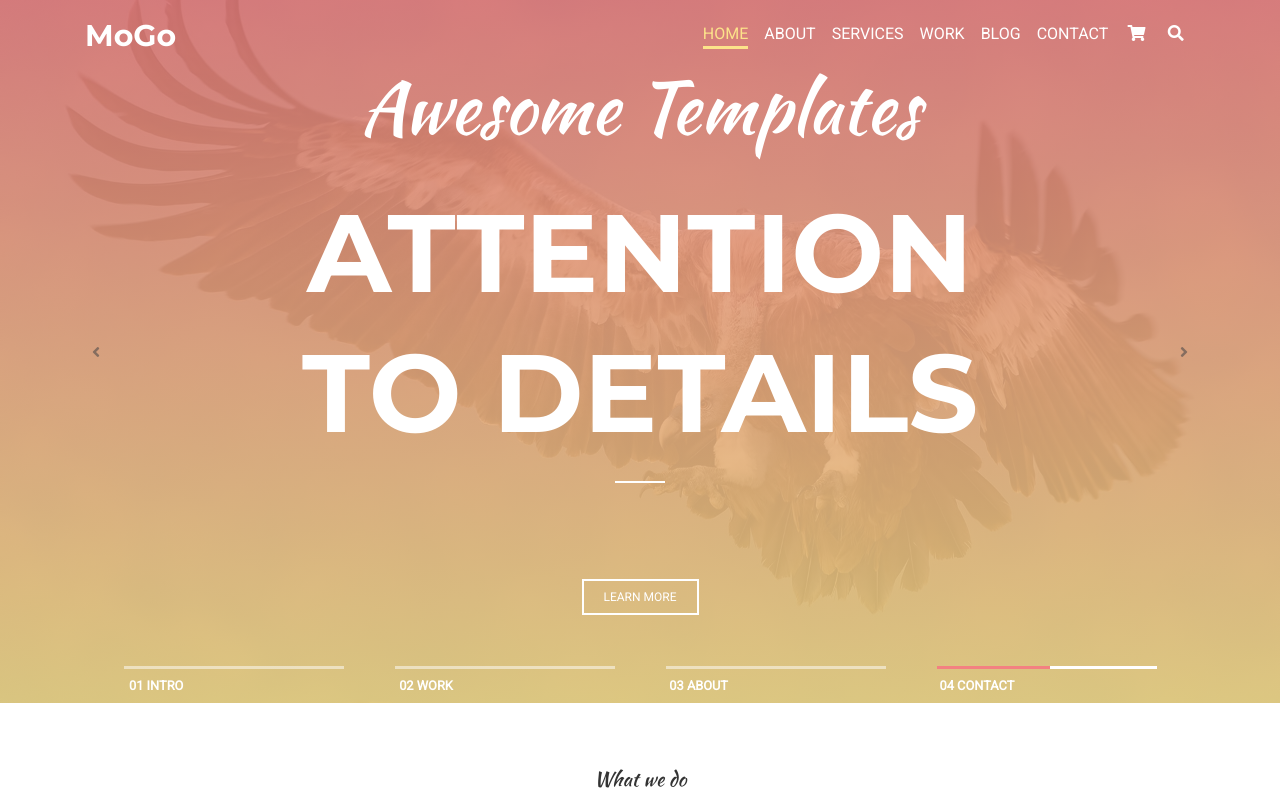
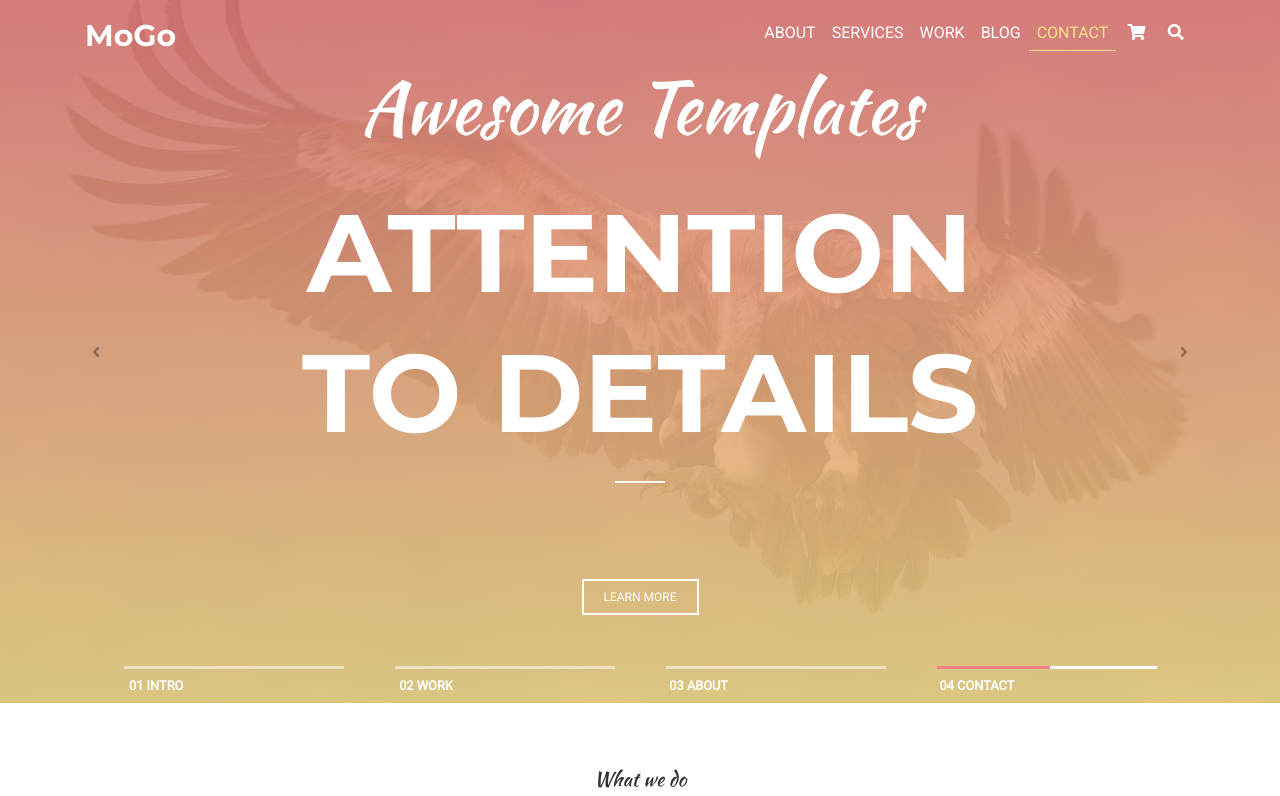
Before and after one commit to abdelrhmanadel2/MoGoWeb, a plain HTML site: page index.html in a window 1280 px wide. Shown: the top 796 px of the page. Drawn offline with nearby package versions, Linux system fonts and the light colour scheme.

Commit message:
nan-links scroll edit

```diff
--- a/index.html
+++ b/index.html
@@ -24,7 +24,7 @@
   <link href="css/sass.css" rel="stylesheet" type="text/css" />
 </head>
 
-<body class="position-relative">
+<body data-spy="scroll" data-target=".navbar" data-offset="50" class="position-relative">
 <!-- loader -->
 <div class="loader position-fixed">
   <div class="loader-content">
@@ -52,7 +52,7 @@
   <!-- navbar -->
   <nav id="navbar" class="navbar navbar-expand-lg navbar-light fixed-top ">
     <div class="container">
-      <a class="navbar-brand text-white" href="#">MoGo</a>
+      <a class="navbar-brand text-white" href="#home">MoGo</a>
       <div class="d-lg-none">
         <button class="navbar-toggler" type="button" data-toggle="collapse" data-target="#navbarSupportedContent"
           aria-controls="navbarSupportedContent" aria-expanded="false" aria-label="Toggle navigation">
@@ -64,9 +64,6 @@
       </div>
       <div class="collapse navbar-collapse " id="navbarSupportedContent">
         <ul class="navbar-nav ml-auto">
-          <li class="nav-item home">
-            <a class="nav-link  " href="#home">HOME</a>
-          </li>
           <li class="nav-item about-us">
             <a class="nav-link " href="#about-us">ABOUT</a>
           </li>
--- a/js/script.js
+++ b/js/script.js
@@ -36,18 +36,14 @@ $(document).ready(function () {
 
   });
   $('.loader').fadeOut(2000);
-  if($(window).scrollTop() < (aboutoff-30)){
-    $("nav ul li.active").removeClass('active');
 
-    $(`nav ul li.home`).addClass('active');
-  }
 });
 
 
 let aboutoff = $('#about-us').offset().top;
 
-//add active class to navlink
-$('.nav-item a').on('click',function (e) {
+//scroll to sections
+$('.nav-item a').on('click', function (e) {
   e.preventDefault();
   var target = this.hash,
     $target = $(target);
@@ -58,38 +54,15 @@ $('.nav-item a').on('click',function (e) {
     window.location.hash = target;
   });
 });
-
-
+//scrolltopbutton
 var toggleScrollToTopButton = function () {
 
-  if ( $(window).scrollTop() > 1000) {
+  if ($(window).scrollTop() > 1000) {
     $('.scrolltotop ').fadeIn();
   } else {
     $('.scrolltotop ').fadeOut();
   }
 }
-var addClassOnScroll = function () {
-
-  $('header,section ,footer').each(function (i, elem) {
-
-      var offsetTop = $(elem).offset().top;
-
-      if(  $(window).scrollTop() > (parseInt (offsetTop)-250) &&  $(window).scrollTop() < ( offsetTop)) {
-
-          var elemId = $(elem).attr('id')
-
-          $("nav ul li.active").removeClass('active');
-
-          $(`nav ul li.${elemId}`).addClass('active');
-
-      }
-
-
-  });
-
-};
-
-//scrolltopbutton
 $('.scrolltotop ,.navbar-brand ').each(function () {
   $(this).click(function () {
     $('html,body').animate({ scrollTop: 0 }, 'slow');
@@ -97,30 +70,17 @@ $('.scrolltotop ,.navbar-brand ').each(function () {
   });
 });
 
-$(window).on('scroll',function(){
-
+$(window).on('scroll', function () {
   toggleScrollToTopButton();
   togglenavcolor();
-  addClassOnScroll();
-  if($(window).scrollTop() < (aboutoff-30)){
-    $("nav ul li.active").removeClass('active');
-
-    $(`nav ul li.home`).addClass('active');
-  }
 })
 
 // add color to navbar
-var togglenavcolor=function () {
-  let windowscroll = $(window).scrollTop();
-
-  if ( $(window).scrollTop() > 0)  {
+var togglenavcolor = function () {
+  if ($(window).scrollTop() > 0) {
     $('#navbar').addClass('navcolor');
-
-
   }
   else {
     $('#navbar').removeClass('navcolor');
   }
-
-
 }
--- a/sass/_nav.scss
+++ b/sass/_nav.scss
@@ -1,44 +1,32 @@
-
-.navcolor{
+.navcolor {
   background: rgba(241, 114, 114, 0.96);
 }
-#navbar{
-
-    .container{
-        .navbar-brand{
+#navbar {
+  .container {
+    .navbar-brand {
       font-size: 30px;
       color: #ffffff;
       font-weight: 700;
-font-family: "Montserrat";}
-        .nav-link{
-            color:white;
-            padding-bottom: 0;
+      font-family: "Montserrat";
+    }
+    .nav-link {
+      color: white;
+      padding-bottom: 5px;
       padding-top: 0;
     }
-    li.active{
+    li{
         width: fit-content;
-        color:#fce38a;
+    }
+    .nav-link.active {
+        color: #fce38a !important;
+        border-bottom: 1px solid #fce38a;
+    }
+    color: #fce38a;
     // padding-bottom: 0.8rem;
-      ::after{
-        content: "";
-        position: relative;
-        border-top: 3px solid #fce38a;
-        display: block;
-        width: 100%;
-        }
 
-    a{
-        color:#fce38a;
-
-
-
-    }
-
-
-}
-i{  color:white;
+    i {
+      color: white;
       margin: auto 0.2rem;
     }
-
   }
 }
```
Also changed, not shown: css/sass.css, css/sass.min.css. Lines whose indentation alone changed are shown as unchanged.
